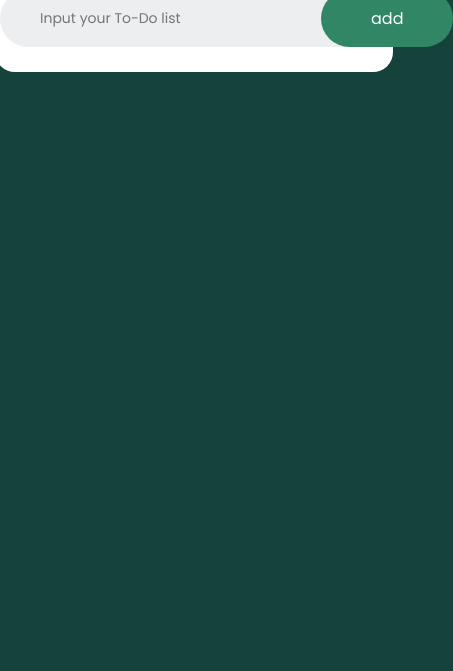
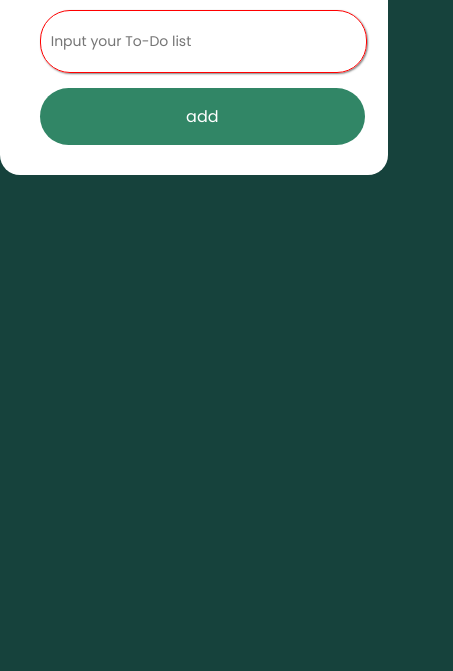
Before and after one commit to shakirhasan133/To-Do-List, a plain HTML site: page index.html in a window 390 px wide. Shown: the part 173-844 px from the top of the page, 453 px wide, since content can reach past the window. Drawn offline with Linux system fonts and the light colour scheme.

Commit message:
Fixed issue of Responsive 2fe

```diff
--- a/style.css
+++ b/style.css
@@ -104,8 +104,8 @@ ul li span:hover{
 
 @media screen and (max-width:570px){
     .toDoApp{
-        width: 100%;
-        padding: 5px;
+        width: 95%;
+        padding: 10px;
     }
     .container{
         padding: 3px;
@@ -115,4 +115,29 @@ ul li span:hover{
     body{
         width: 98%;
     }
+    .inputarea{
+        flex-direction: column;
+        width: 90%;
+        background: transparent;
+        justify-content: center;
+    }
+    .inputarea button{
+        width: 98%;
+        text-align: center;
+    }
+    input{
+        display: flex;
+        flex-direction: column;
+        border: 1px solid red;
+        margin: 15px 0px;
+        padding: 20px 0px;
+        padding-left: 10px;
+        width: 95%;
+        box-shadow: 1px 1px 2px 0px rgba(0, 0, 0, 0.5);
+        border-radius: 30px;
+
+    }
+    ul li{
+        padding-left: 20px;
+    }
 }
```
